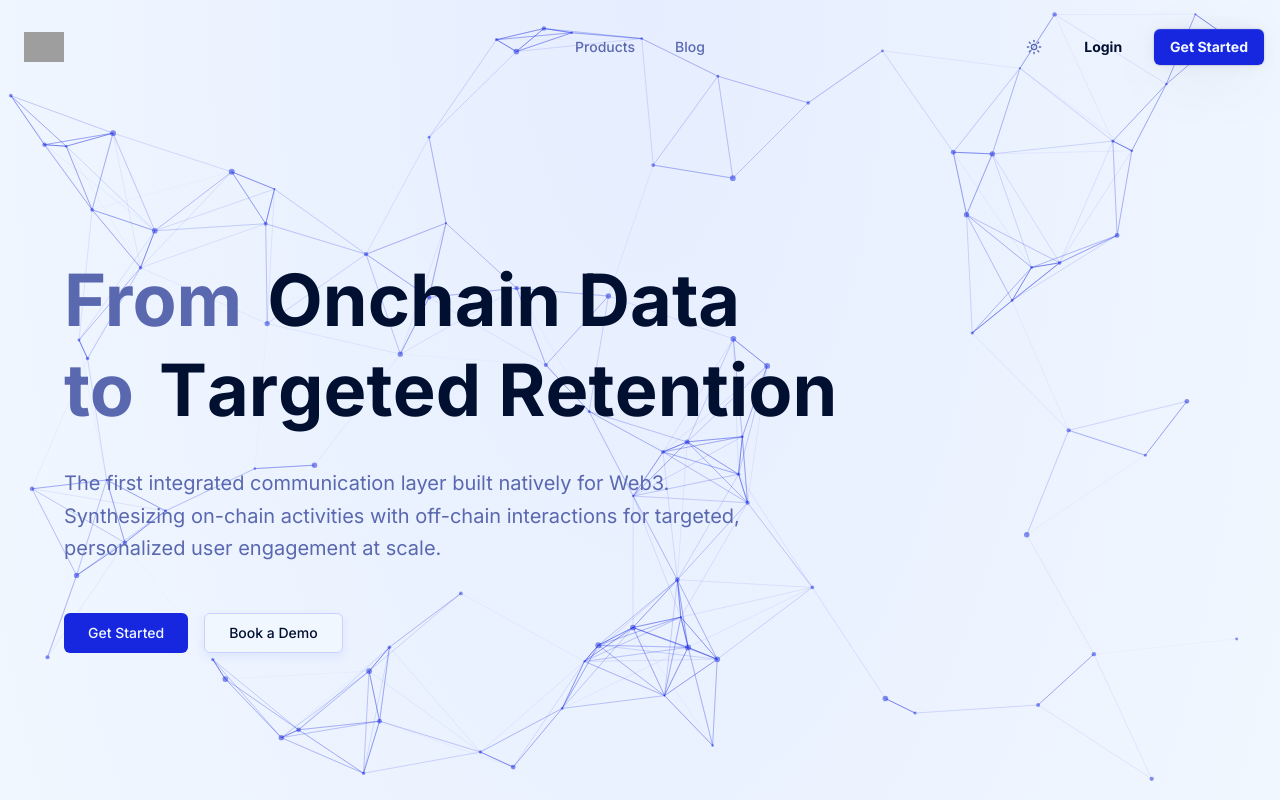
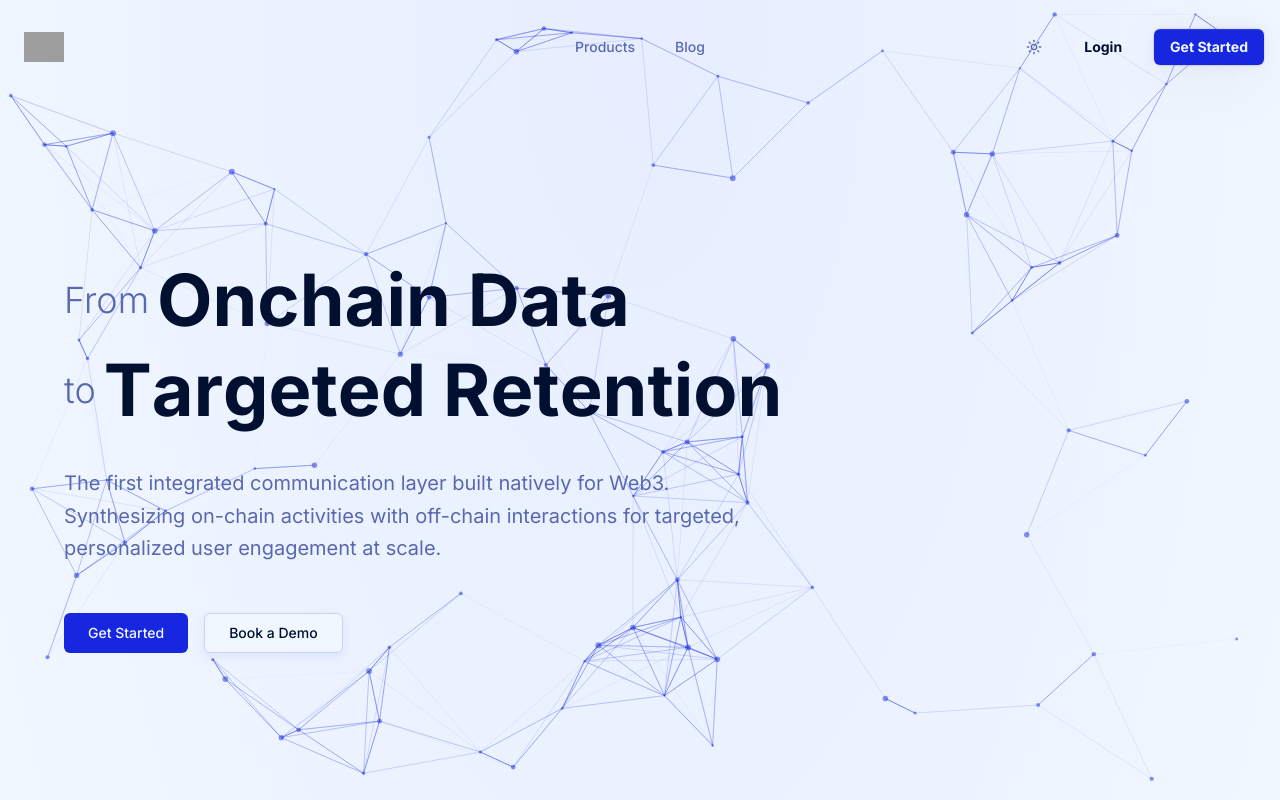
Before and after one commit to onchainsuite/onchain-suite, a Next.js app: page / in a window 1280 px wide. Shown: the top 800 px of the page. Built offline with nearby package versions, Linux system fonts and the light colour scheme; grey boxes are pictures that could not be loaded.

Commit message:
refactor: enhance HeroSection layout for improved readability
- Updated the HeroSection component to use flexbox for better alignment of
  the main heading and flip words.
- Adjusted font sizes and styles for the "From" and "to" labels to enhance
  visual hierarchy and clarity.

```diff
--- a/src/shared/website/components/hero-section.tsx
+++ b/src/shared/website/components/hero-section.tsx
@@ -25,14 +25,21 @@ export default function HeroSection() {
         <div className="max-w-4xl">
           {/* Main heading with flip words */}
           <h1 className="mb-8 text-5xl font-bold leading-tight tracking-tight text-foreground md:text-6xl lg:text-7xl">
-            <span className="text-muted-foreground">{"From "}</span>
-            <span className="inline-block">
-              <FlipWords words={fromWords} className="text-foreground" />
+            <span className="flex items-center">
+              <span className="text-muted-foreground text-4xl font-light">
+                {"From "}
+              </span>
+              <span className="inline-block">
+                <FlipWords words={fromWords} className="text-foreground" />
+              </span>
             </span>
-            <br />
-            <span className="text-muted-foreground">{"to "}</span>
-            <span className="inline-block">
-              <FlipWords words={toWords} className="text-foreground" />
+            <span className="flex items-center">
+              <span className="text-muted-foreground text-4xl font-light">
+                {"to "}
+              </span>
+              <span className="inline-block">
+                <FlipWords words={toWords} className="text-foreground" />
+              </span>
             </span>
           </h1>
 
```
